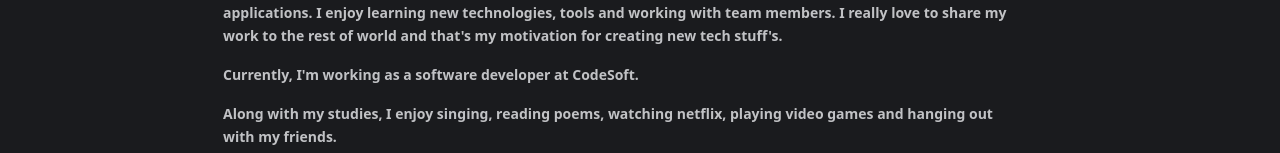
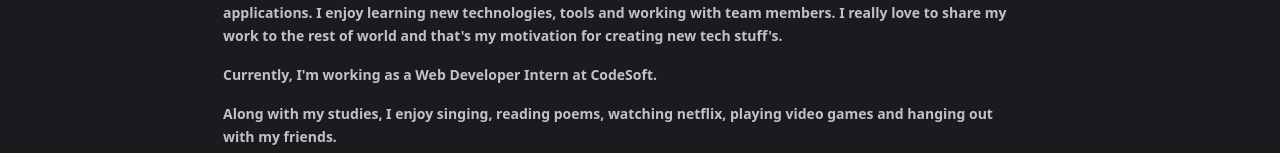
Before and after one commit to ingsunny/Portfolio, a React (Vite) app: page /about in a window 1280 px wide. Shown: the part 281-434 px from the top of the page. Built offline with nearby package versions, Linux system fonts and the light colour scheme.

Commit message:
Update About.jsx

```diff
--- a/src/components/About.jsx
+++ b/src/components/About.jsx
@@ -22,7 +22,7 @@ const About = () => {
             for creating new tech stuff&apos;s.
           </p>
           <p className="text-sm leading-[23px]">
-            Currently, I'm working as a software developer at CodeSoft.
+            Currently, I'm working as a Web Developer Intern at CodeSoft.
           </p>
           <p className="text-sm leading-[23px]">
             Along with my studies, I enjoy singing, reading poems, watching
```
